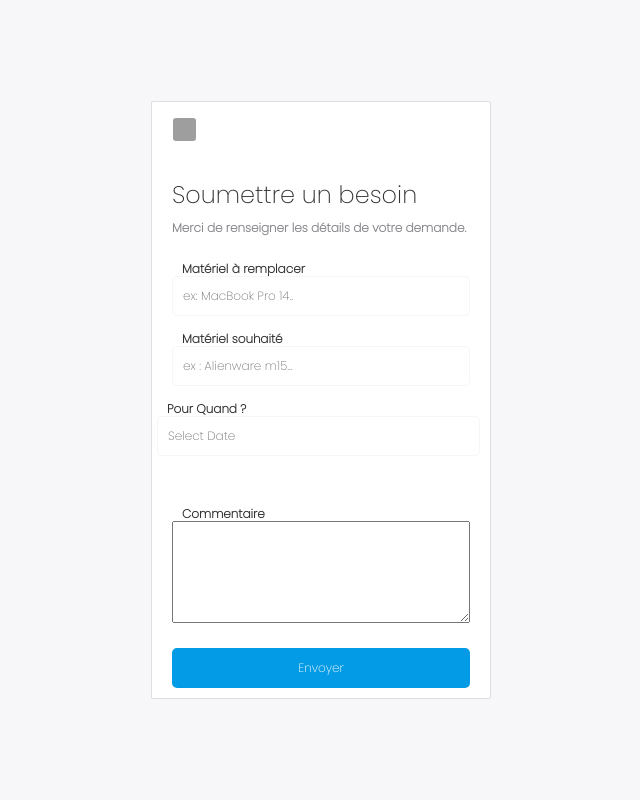
After one commit to brignolff/EPSI---Atelier-persistance-des-donn-es, a PHP site: page /php/formDemande.php in a window 1280 px wide. The commit adds this page. Shown: the whole page, without its empty margins (319-959 px from the left). Run offline with PHP 8.4, Linux system fonts and the light colour scheme; the visitor is signed in with stand-in values (Sample User, id 1); some libraries are stand-ins or nearby versions; grey boxes are pictures that could not be loaded.

Commit message:
20/06/2022:17:43

```diff
--- /dev/null
+++ b/css/formDemande.css
@@ -0,0 +1,240 @@
+@import url('https://fonts.googleapis.com/css2?family=Poppins:wght@200&display=swap');
+*{
+    margin:0;
+    padding:0;
+}
+.container{
+    min-height:100vh;
+    background-color:#f7f7f9;
+    display:flex;
+    justify-content:center;
+    align-items:center;
+}
+.card{
+    height:auto;
+    width:340px;
+    border-radius:10px;
+    background-color:#fff;
+    padding:0 20px;
+    box-sizing:border-box;
+    font-family: 'Poppins', sans-serif;
+}
+.payment-details{
+    margin-top:20px;
+}
+.payment-details p{
+    font-size:12px;
+    font-weight:700;
+    color:#89898e;
+}
+.input-text{
+    position:relative;
+    margin-top:30px;
+}
+input[type="text"]{
+
+    height:40px;
+    width:100%;
+    border-radius:5px;
+    border:none;
+    outline:0;
+    border:1px solid #f6f6f7;
+    padding:0 10px;
+    box-sizing:border-box;
+    font-size:12px;
+}
+.input-text span{
+    position:absolute;
+    top:-16px;
+    left:10px;
+    font-size:12px;
+    font-weight:600;
+}
+.input-text-cvv{
+    position:relative;
+}
+.input-text-cvv input[type="text"]{
+    height:40px;
+    width:70px;
+    border:none;
+
+    border-bottom:1px solid #f6f6f7;
+       border-top:1px solid #f6f6f7;
+    position:absolute;
+    top:-40px;
+    right:60px;
+}
+.cvv input[type="text"]{
+    position:absolute;
+    right:0;
+    border-right:1px solid #f6f6f7;
+}
+.billing{
+    margin-top:30px;
+    position:relative;
+}
+.billing span{
+    font-size:12px;
+    font-weight:700;
+    position:absolute;
+    top:-16px;
+    left:10px;
+}
+.billing select{
+    height:35px;
+    width:100%;
+    font-size:12px;
+    outline:0;
+      padding-left:5px;
+      border:1px solid #f6f6f7;
+      cursor:pointer;
+}
+.billing select option:nth-child(1){
+    display:none;
+
+}
+.zip-state{
+    display:flex;
+    width:100%;
+}
+.zip{
+    width:50%;
+}
+.zip input[type="text"]{
+    height:35px;
+}
+.state{
+    width:50%;
+}
+.summary{
+    margin-top:20px;
+    display:flex;
+    justify-content:space-between;
+}
+.text-data p{
+    margin-top:3px;
+    font-size:12px;
+    font-weight:600;
+}
+.numerical-data p{
+      margin-top:3px;
+    font-size:12px;
+    font-weight:600;
+}
+.pay{
+    display:flex;
+    justify-content:center;
+    align-items:center;
+    margin-top:20px;
+}
+.send .button{
+    height:40px;
+    width:100%;
+    background-color:#039BE5;
+    border:none;
+    outline:0;
+    border-radius:5px;
+    color:#fff;
+    font-size:12px;
+    cursor:pointer;
+    transition:all 0.5s;
+}
+.send .button:hover{
+    background-color:#039BE5 !important;
+}
+.secure{
+    margin-top:20px;
+    display:flex;
+    justify-content:center;
+    align-items:center;
+    /*text-align:center;*/
+    color:#aeaebc;
+}
+.secure p{
+    font-size:12px;
+    font-weight:600;
+    color:#aeaebc;
+    margin-left:5px;
+}
+.last{
+    margin-top:40px;
+    display:flex;
+    justify-content:center;
+    align-items:center;
+    font-size:12px;
+    font-weight:700;
+}
+.last p{
+    margin-right:5px;
+}
+.last a{
+    color:#039BE5;
+    text-decoration:none;
+    margin-left:5px;
+    cursor:pointer;
+}
+
+.btn {
+    box-shadow: none;
+    width: 100%;
+    height: 40px;
+    background-color: #03A9F4;
+    color: #fff;
+    border-radius: 25px;
+
+    letter-spacing: 1.3px;
+}
+
+.btn:hover {
+    background-color: #039BE5;
+}
+
+
+.datepicker table tr td.today, span.focused {
+    border-radius: 50% !important;
+  }
+
+  thead tr:nth-child(2) {
+    background-color: #03A9F4 !important;
+  }
+
+  thead tr:nth-child(3) th {
+    color: #03A9F4 !important;
+    padding-top: 20px;
+    padding-bottom: 10px;
+  }
+
+  .dow, .old-day, .day, .new-day {
+    width: 40px !important;
+    height: 40px !important;
+    border-radius: 0px !important;
+  }
+
+  .old-day:hover, .day:hover, .new-day:hover, .month:hover, .year:hover, .decade:hover, .century:hover {
+    border-radius: 50% !important;
+    background-color: #eee;
+  }
+
+  .active {
+    border-radius: 50% !important;
+    background-image: linear-gradient(#90CAF9, #64B5F6) !important;
+    color: #fff !important;
+  }
+
+  .prev, .next, .datepicker-switch {
+    border-radius: 0 !important;
+    padding: 20px 10px !important;
+    text-transform: uppercase;
+    font-size: 20px;
+    color: #fff;
+    opacity: 0.8;
+  }
+
+  .prev:hover, .next:hover, .datepicker-switch:hover {
+    background-color: inherit !important;
+    opacity: 1;
+  }
+  .hBack{
+    width: 24px;
+    background-color: none;
+  }
--- a/db/loginDb.php
+++ b/db/loginDb.php
@@ -3,7 +3,7 @@
 class connexionDB
 {
     private $host    = 'localhost';   // nom de l'host
-    private $name    = '';     // nom de la base de donnée
+    private $name    = 'AtelierPersistanceDesDonnees';     // nom de la base de donnée
     private $user    = 'root';        // utilisateur
     private $pass    = 'root';        // mot de passe
     //private $pass    = '';          // Ne rien mettre si on est sous windows
--- a/index.php
+++ b/index.php
@@ -1,4 +1,6 @@
 <?php
-
+include('../bd/loginDB.php');
+header( 'content-type: text/html; charset=utf-8' );
+header('Location: ./php/register.php');
 
 ?>
--- /dev/null
+++ b/php/formDemande.php
@@ -0,0 +1,131 @@
+<?php
+session_start();
+include('../db/loginDb.php');
+header( 'content-type: text/html; charset=utf-8' );
+$id = $_SESSION['id_user'];
+$er = "";
+// Si la variable "$_Post" contient des informations alors on les traitres
+if (!empty($_POST)) {
+    extract($_POST);
+    $valid = true;
+
+    $MatARemp = htmlentities(trim($MatARemp));
+    $MatSou = htmlentities(trim($MatSou));
+    $commentaire = htmlentities(trim($commentaire));
+    $date = htmlentities(trim($date));
+    $now = date('y-m-d');
+
+    if (empty($MatARemp)) {
+        $valid = false;
+        $er = "Le Matériel à remplacer ne peut pas être vide !";
+    }
+    if (empty($MatSou)) {
+        $valid = false;
+        $er = "Le Matériel souhaité ne peut pas être vide !";
+    }
+    if (empty($date)) {
+        $valid = false;
+        $er = "Vous devez renseigner une date.";
+    }else{
+        if($date>$now){
+            $er = "La date ne peux pas être passé !";
+
+        }
+
+    }
+
+
+    if ($valid) {
+        $sql = $DB->insert("INSERT INTO Demandes (Id_Employe, Commentaire, MaterielARemplacer, MaterielSouhaite, DateSouhaite, DateDemande, Id_Status) VALUES (?, ?, ?, ?, ?, ?, ?)", array($id, $commentaire, $MatARemp, $MatSou, $date, $now, 1));
+    }
+
+}
+
+?>
+<!DOCTYPE html>
+
+<html>
+
+
+<head>
+    <title>Soumettre un besoin</title>
+
+    <meta charset="utf-8">
+    <html lang="fr">
+    <link rel="stylesheet" href="../css/formDemande.css" />
+    <link rel="icon" type="image/png" href="../src/logo.png" />
+    <meta name="viewport" content="width=device-width, initial-scale=1">
+    <link rel="stylesheet" href="https://cdnjs.cloudflare.com/ajax/libs/bootstrap-datepicker/1.9.0/css/bootstrap-datepicker.css">
+    <link rel="stylesheet" href="https://cdnjs.cloudflare.com/ajax/libs/twitter-bootstrap/4.4.1/css/bootstrap.css">
+    <link rel="stylesheet" href="https://cdnjs.cloudflare.com/ajax/libs/twitter-bootstrap/2.3.2/css/bootstrap-responsive.css">
+
+    <script src="https://cdnjs.cloudflare.com/ajax/libs/jquery/3.4.1/jquery.js"></script>
+    <script src="https://cdnjs.cloudflare.com/ajax/libs/bootstrap-datepicker/1.9.0/js/bootstrap-datepicker.js"></script>
+    <script src="https://cdnjs.cloudflare.com/ajax/libs/twitter-bootstrap/4.4.1/js/bootstrap.js"></script>
+    <script type="text/javascript">
+        $(document).ready(function(){
+            $('.datepicker').datepicker({
+                format: 'yyyy-mm-dd',
+                todayHighlight: true,
+                toggleActive: true
+            });
+        });
+        function back() {
+            window.open('../index.php');
+            window.close();
+
+        };
+    </script>
+
+</head>
+
+<body>
+
+<form method="post" action="#">
+
+    <div class="container">
+        <div class="card">
+        <img style="width: 25px;padding: 0px;height: 25px;margin-top: 15px;" onclick="back()" class="btn hBack" type="button" src="http://cdn.onlinewebfonts.com/svg/img_68649.png"/>
+
+            <?php
+            if($er){
+                echo $er;
+            }
+            ?>
+            <div class="payment-details">
+                <h3>Soumettre un besoin </h3>
+                <p>Merci de renseigner les détails de votre demande.</p>
+            </div>
+            <div class="input-text">
+                <input name="MatARemp" type="text" placeholder="ex: MacBook Pro 14..">
+                <span>Matériel à remplacer</span>
+            </div>
+            <div class="input-text">
+                <input name="MatSou" type="text"  placeholder="ex : Alienware m15..." >
+                <span>Matériel souhaité</span>
+            </div>
+
+            <div class="input-text form-group row">
+            <span>Pour Quand ?</span>
+            <input type="text" id="dp1" class="datepicker mr-2" placeholder="Select Date" name="date"><br>
+
+            </div>
+            <div style="margin-bottom: 20px;" class="input-text">
+                <textarea style="width: 100%;" id="commentaire" name="commentaire" rows="5" cols="33" placeholder="Ajouter un commentaire..." > </textarea>
+                <span>Commentaire</span>
+            </div>
+
+            <div style="margin-bottom: 10px;" class="send">
+                <input class="button" type="submit" name="upload" value="Envoyer">
+            </div>
+
+
+
+        </div>
+
+    </div>
+</form>
+
+</body>
+
+</html>
```
Also changed, not shown: css/index.css (added, +109 -0 lines), css/register.css (added, +109 -0 lines), php/register.php (added, +137 -0 lines), 1 other file.
